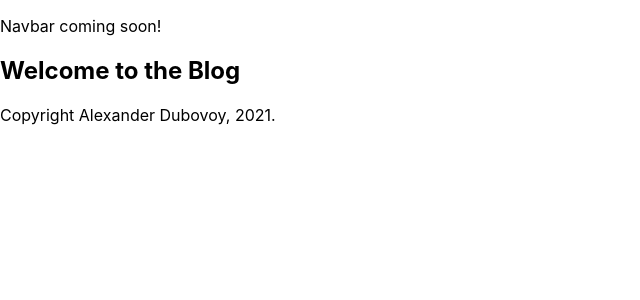
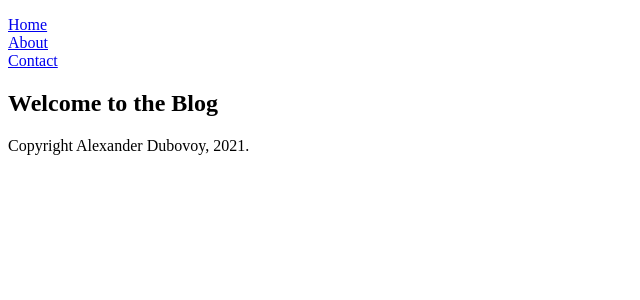
Before and after one commit to ajdubovoy/prismic-december-blog, a Next.js app: page / in a window 1280 px wide. Shown: the top 300 px of the page, without its empty margins (0-640 px from the left). Built offline with nearby package versions, Linux system fonts and the light colour scheme.

Commit message:
add global css

```diff
--- /dev/null
+++ b/components/Navbar.js
@@ -0,0 +1,29 @@
+import { useRouter } from 'next/router'
+import Link from 'next/link'
+
+const NavbarLink = (props) => {
+  const router = useRouter()
+  const isActive = router.pathname === props.href
+  const href = router.pathname === props.href ? '#main' : props.href
+
+  return <li>
+    {isActive && <span className="visually-hidden">Current page: </span>}
+    <Link href={href}>
+      <a aria-current={isActive}>
+        {props.children}
+      </a>
+    </Link>
+  </li>
+}
+
+const Navbar = () => {
+  return <nav id="navigation">
+    <ul role="list">
+      <NavbarLink href="/">Home</NavbarLink>
+      <NavbarLink href="/about">About</NavbarLink>
+      <NavbarLink href="/contact">Contact</NavbarLink>
+    </ul>
+  </nav>
+}
+
+export default Navbar
--- a/pages/_app.js
+++ b/pages/_app.js
@@ -1,6 +1,7 @@
 // pages/_app.js
 import Head from 'next/head'
 import SkipLink from '../components/SkipLink'
+import Navbar from '../components/Navbar'
 import '../styles/globals.css'
 
 function MyApp({ Component, pageProps }) {
@@ -13,7 +14,7 @@ function MyApp({ Component, pageProps }) {
     <SkipLink />
 
 		<header>
-			<p>Navbar coming soon!</p>
+      <Navbar />
     </header>
 
 		<main id="main">
--- a/styles/globals.css
+++ b/styles/globals.css
@@ -1,16 +1,32 @@
-html,
-body {
-  padding: 0;
-  margin: 0;
-  font-family: -apple-system, BlinkMacSystemFont, Segoe UI, Roboto, Oxygen,
-    Ubuntu, Cantarell, Fira Sans, Droid Sans, Helvetica Neue, sans-serif;
+*:focus {
+	/* some exciting button focus styles */
+  outline: 0.1em #AA2B2B solid;
+  outline-offset: 0.1rem;
 }
 
-a {
-  color: inherit;
-  text-decoration: none;
+*:focus:not(:focus-visible) {
+ /* undo all the above focused button styles */
+  outline: 0;
+  outline-offset: 0.25rem;
 }
 
-* {
-  box-sizing: border-box;
+*:focus-visible {
+ /* some even *more* exciting button focus styles */
+  outline: 0.25em #AA2B2B dashed;
+  outline-offset: 0.25rem;
 }
+
+ul[role="list"], ol[role="list"] {
+  list-style: none;
+  padding-inline-start: 0;
+}
+
+.visually-hidden, .sr-only {
+  /* hides content except when viewed by screen readers */
+  position: absolute;
+  width: 1px;
+  height: 1px;
+  overflow: hidden;
+  clip: rect(1px, 1px, 1px, 1px);
+  white-space: nowrap;
+}
```
